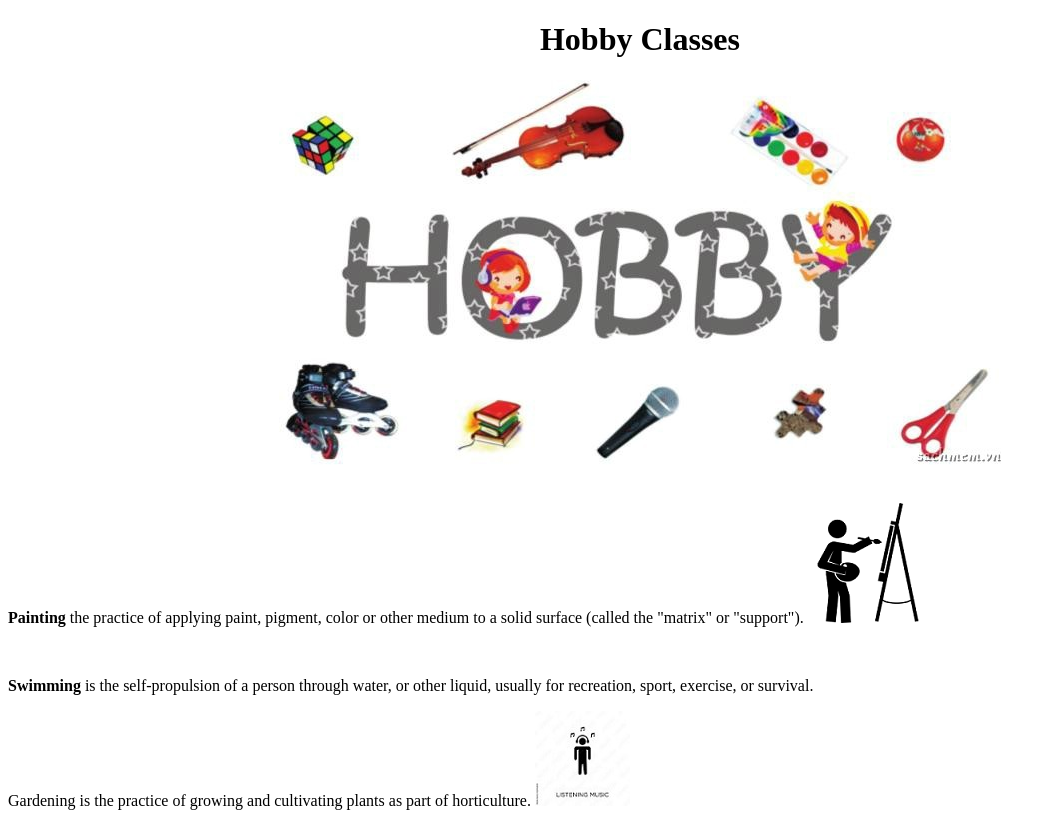
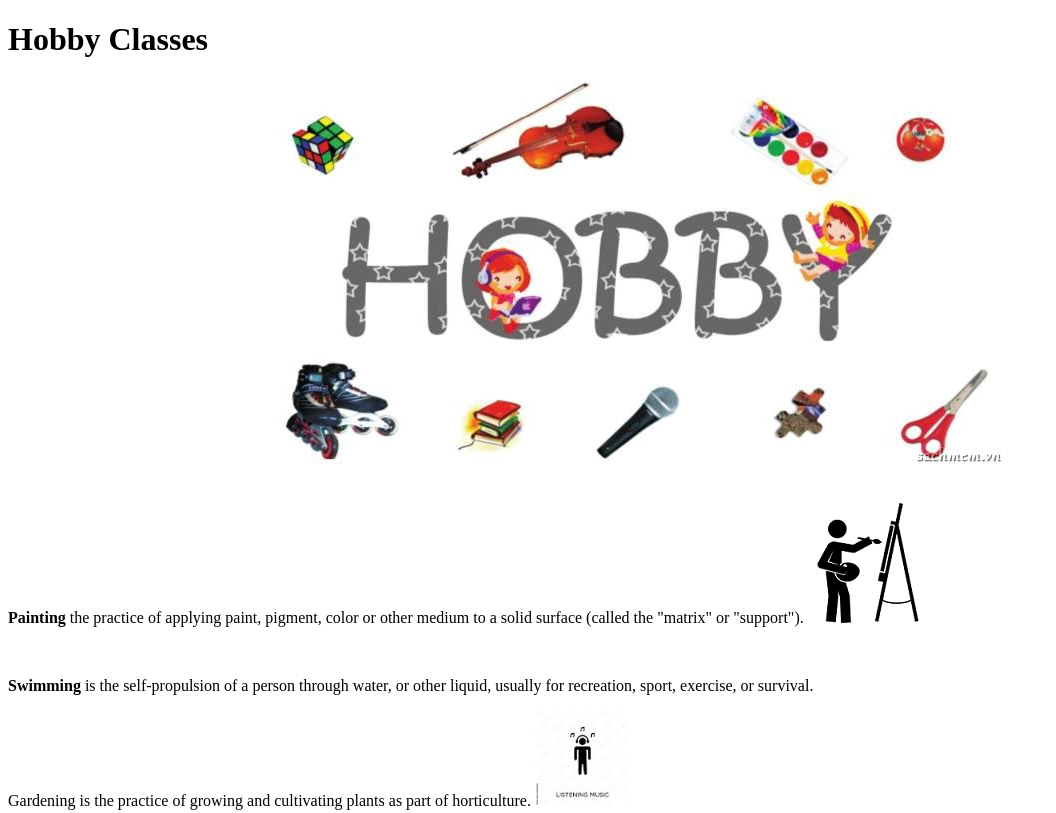
Before and after one commit to rashidAhamd/HobbyClass, a plain HTML site: page Hobby class/index.html in a window 1280 px wide. Shown: the top 813 px of the page, without its empty margins (0-1056 px from the left). Drawn offline with Linux system fonts and the light colour scheme.

Commit message:
Update index.html

```diff
--- a/Hobby class/index.html
+++ b/Hobby class/index.html
@@ -7,7 +7,7 @@
     </title>
 </head>
 <body >
-    <h1 ><center>Hobby Classes</center></h1>
+    <h1 >Hobby Classes</h1>
 
     <center><img src="/images/daily life.jfif" alt="daily habbts" ></center><br>
 
```
